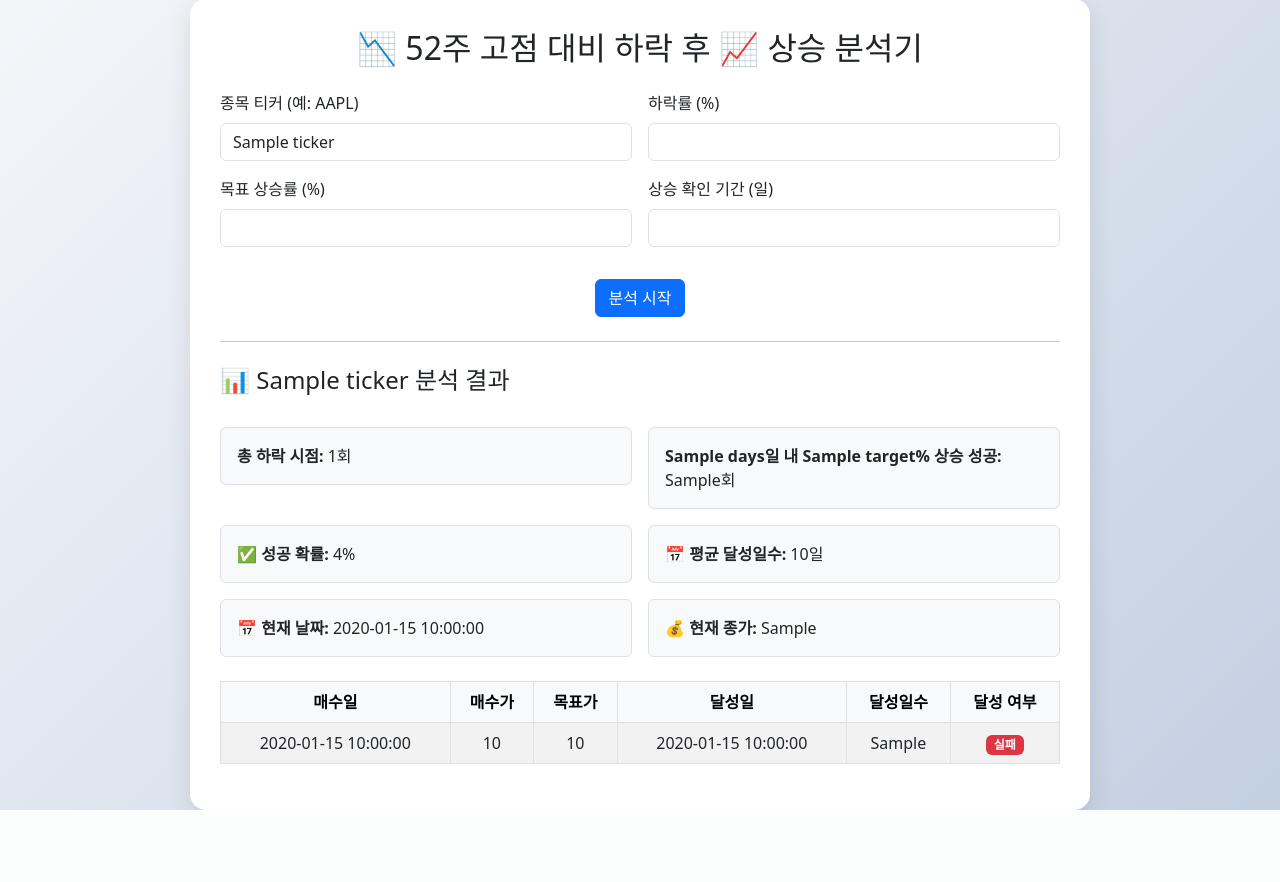
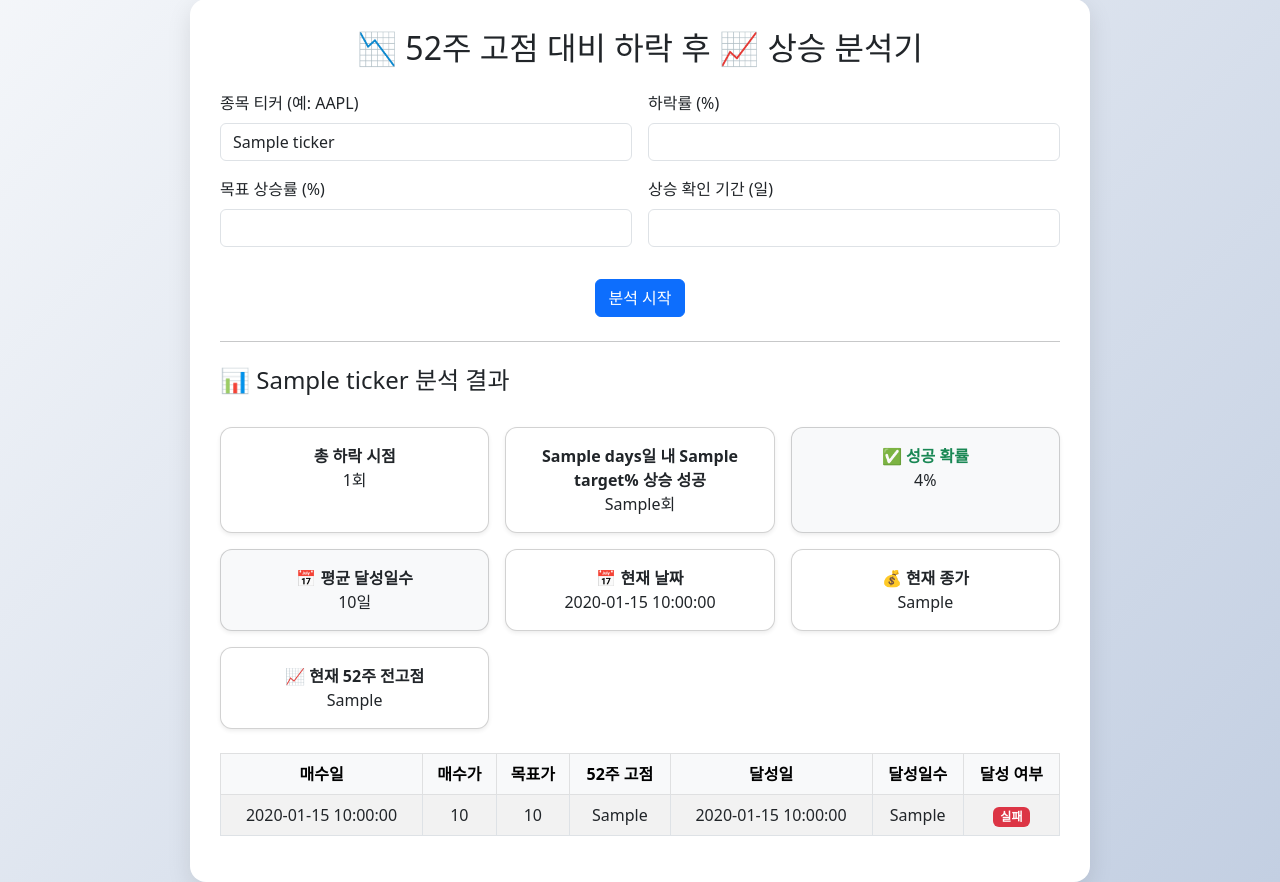
Before and after one commit to bizzengine/52high, a Flask app: template templates/index.html in a window 1280 px wide. Shown: the part 61-943 px from the top of the page. Before the commit the page ends 871 px from the top, so only its background shows below. Run offline with Flask 3, Linux system fonts and the light colour scheme; the template is opened without the code that fills it: most values are stand-ins (such as "Sample title", 1, 10 or a date in 2020).

Commit message:
feat: 개선된 분석 결과 UI 및 52주 고점 표시 추가

```diff
--- a/app.py
+++ b/app.py
@@ -31,6 +31,7 @@ def analyze_stock(ticker, drawdown_pct, target_increase_pct, check_period_days):
         try:
             buy_price = data.loc[buy_date, 'Close']
             target_price = buy_price * (1 + target_increase_pct)
+            high_52w = data.loc[buy_date, '52W_High']
             idx = data.index.get_loc(buy_date)
 
             if idx >= len(data) - 1:
@@ -51,6 +52,7 @@ def analyze_stock(ticker, drawdown_pct, target_increase_pct, check_period_days):
                     'buy_date': buy_date.date(),
                     'buy_price': round(buy_price, 2),
                     'target_price': round(target_price, 2),
+                    'high_52w': round(high_52w, 2),
                     'achieve_date': achieve_date.date(),
                     'days_to_achieve': days_to_achieve,
                     'achieved': True
@@ -60,6 +62,7 @@ def analyze_stock(ticker, drawdown_pct, target_increase_pct, check_period_days):
                     'buy_date': buy_date.date(),
                     'buy_price': round(buy_price, 2),
                     'target_price': round(target_price, 2),
+                    'high_52w': round(high_52w, 2),
                     'achieve_date': None,
                     'days_to_achieve': None,
                     'achieved': False
@@ -69,10 +72,9 @@ def analyze_stock(ticker, drawdown_pct, target_increase_pct, check_period_days):
 
     df = pd.DataFrame(results)
     success = df[df['achieved']]
-
-    # ✅ 현재 종가 정보 추가
     current_close = round(data['Close'].iloc[-1], 2)
     current_date = data.index[-1].date()
+    current_high_52w = round(data['52W_High'].iloc[-1], 2)
 
     return {
         'result_table': df.to_dict(orient='records'),
@@ -81,23 +83,21 @@ def analyze_stock(ticker, drawdown_pct, target_increase_pct, check_period_days):
         'success_rate': round(len(success) / len(df) * 100, 2) if len(df) > 0 else 0,
         'avg_days': round(success['days_to_achieve'].mean(), 1) if not success.empty else None,
         'current_close': current_close,
-        'current_date': current_date
+        'current_date': current_date,
+        'current_high_52w': current_high_52w
     }
 
 @app.route('/search')
 def search():
     query = request.args.get('q', '').lower()
-    results = [
-        t for t in ticker_data
-        if query in t['symbol'].lower()
-    ]
-    return jsonify(results[:20])
+    results = [t for t in ticker_data if query in t['symbol'].lower()]
+    return jsonify(results[:10])
 
 @app.route('/', methods=['GET', 'POST'])
 def index():
     result = None
     form_data = {'ticker': '', 'drawdown': '', 'target': '', 'days': ''}
-    page = int(request.args.get('page', 1))  # 페이지 번호
+    page = int(request.args.get('page', 1))
 
     if request.method == 'POST':
         form_data['ticker'] = request.form.get('ticker', '')
@@ -116,15 +116,9 @@ def index():
             full_result['target'] = target * 100
             full_result['days'] = days
 
-            # ✅ 정렬: 최신순
-            full_result['result_table'] = sorted(
-                full_result['result_table'],
-                key=lambda x: x['buy_date'],
-                reverse=True
-            )
+            full_result['result_table'] = sorted(full_result['result_table'], key=lambda x: x['buy_date'], reverse=True)
 
-            # ✅ 페이지네이션
-            per_page = 12
+            per_page = 15
             total = len(full_result['result_table'])
             start = (page - 1) * per_page
             end = start + per_page
--- a/templates/index.html
+++ b/templates/index.html
@@ -28,7 +28,16 @@
             z-index: 1000;
             width: 100%;
         }
+        .card {
+            border-radius: 12px;
+            transition: all 0.2s ease-in-out;
+        }
+        .card:hover {
+            transform: translateY(-3px);
+            box-shadow: 0 8px 20px rgba(0,0,0,0.08);
+        }
     </style>
+
 </head>
 <body>
     <div class="container">
@@ -63,40 +72,67 @@
                 <hr class="my-4">
                 <h4>📊 {{ result.ticker }} 분석 결과</h4>
 
-                <div class="row row-cols-1 row-cols-md-2 g-3 mt-3">
+                <div class="row row-cols-1 row-cols-md-3 g-3 mt-3">
                     <div class="col">
-                        <div class="border rounded p-3 bg-light">
-                            <strong>총 하락 시점:</strong> {{ result.total_cases }}회
+                        <div class="card h-100 shadow-sm">
+                            <div class="card-body text-center">
+                                <div class="fw-bold">총 하락 시점</div>
+                                <div>{{ result.total_cases }}회</div>
+                            </div>
                         </div>
                     </div>
                     <div class="col">
-                        <div class="border rounded p-3 bg-light">
-                            <strong>{{ result.days }}일 내 {{ result.target }}% 상승 성공:</strong> {{ result.success_cases }}회
+                        <div class="card h-100 shadow-sm">
+                            <div class="card-body text-center">
+                                <div class="fw-bold">{{ result.days }}일 내 {{ result.target }}% 상승 성공</div>
+                                <div>{{ result.success_cases }}회</div>
+                            </div>
                         </div>
                     </div>
                     <div class="col">
-                        <div class="border rounded p-3 bg-light">
-                            <strong>✅ 성공 확률:</strong> {{ result.success_rate }}%
+                        <div class="card h-100 shadow-sm bg-light">
+                            <div class="card-body text-center">
+                                <div class="fw-bold text-success">✅ 성공 확률</div>
+                                <div>{{ result.success_rate }}%</div>
+                            </div>
                         </div>
                     </div>
                     {% if result.avg_days %}
                     <div class="col">
-                        <div class="border rounded p-3 bg-light">
-                            <strong>📅 평균 달성일수:</strong> {{ result.avg_days }}일
+                        <div class="card h-100 shadow-sm bg-light">
+                            <div class="card-body text-center">
+                                <div class="fw-bold">📅 평균 달성일수</div>
+                                <div>{{ result.avg_days }}일</div>
+                            </div>
                         </div>
                     </div>
                     {% endif %}
                     <div class="col">
-                        <div class="border rounded p-3 bg-light">
-                            <strong>📅 현재 날짜:</strong> {{ result.current_date }}
+                        <div class="card h-100 shadow-sm">
+                            <div class="card-body text-center">
+                                <div class="fw-bold">📅 현재 날짜</div>
+                                <div>{{ result.current_date }}</div>
+                            </div>
                         </div>
                     </div>
                     <div class="col">
-                        <div class="border rounded p-3 bg-light">
-                            <strong>💰 현재 종가:</strong> {{ result.current_close }}
+                        <div class="card h-100 shadow-sm">
+                            <div class="card-body text-center">
+                                <div class="fw-bold">💰 현재 종가</div>
+                                <div>{{ result.current_close }}</div>
+                            </div>
+                        </div>
+                    </div>
+                    <div class="col">
+                        <div class="card h-100 shadow-sm">
+                            <div class="card-body text-center">
+                                <div class="fw-bold">📈 현재 52주 전고점</div>
+                                <div>{{ result.current_high_52w }}</div>
+                            </div>
                         </div>
                     </div>
                 </div>
+
                 <div class="table-responsive mt-4">
                     <table class="table table-bordered table-striped">
                         <thead class="table-light">
@@ -104,6 +140,7 @@
                                 <th>매수일</th>
                                 <th>매수가</th>
                                 <th>목표가</th>
+                                <th>52주 고점</th>
                                 <th>달성일</th>
                                 <th>달성일수</th>
                                 <th>달성 여부</th>
@@ -115,6 +152,7 @@
                                 <td>{{ row.buy_date }}</td>
                                 <td>{{ row.buy_price }}</td>
                                 <td>{{ row.target_price }}</td>
+                                <td>{{ row.high_52w }}</td>
                                 <td>{{ row.achieve_date or '-' }}</td>
                                 <td>{{ row.days_to_achieve or '-' }}</td>
                                 <td>
@@ -169,7 +207,7 @@
         data.forEach(item => {
             const li = document.createElement('li');
             li.className = 'list-group-item list-group-item-action';
-            li.textContent = `${item.symbol} (${item.name} / ${item.rank}위)`;
+            li.textContent = `${item.symbol} (${item.name} - ${item.rank}위)`;
             li.addEventListener('click', () => {
                 input.value = item.symbol;
                 list.innerHTML = '';
```
